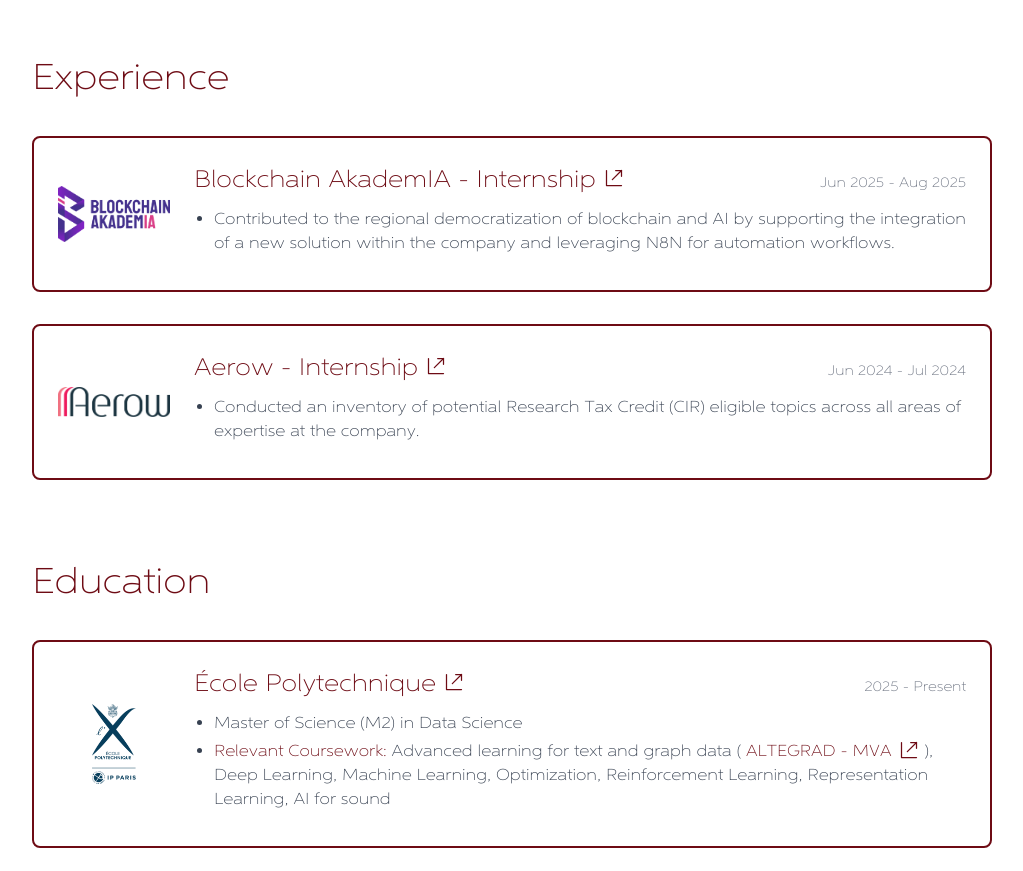
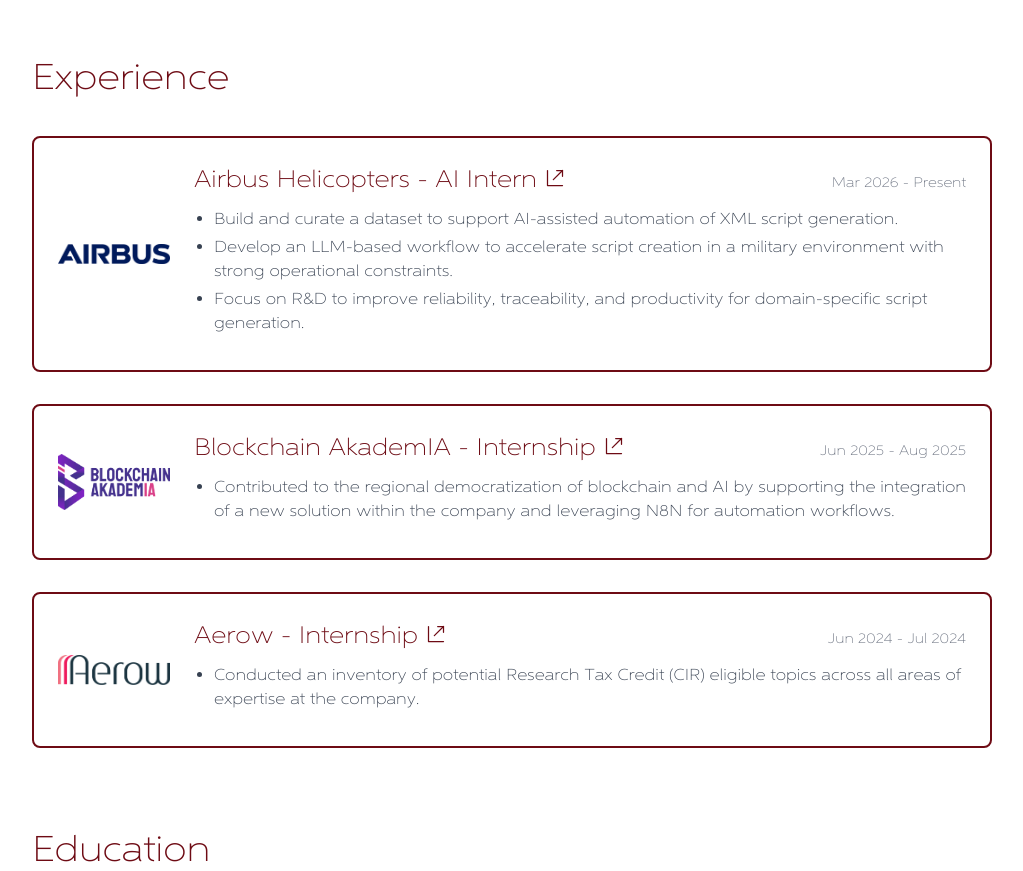
Before and after one commit to vemz/vemz.github.io, an Astro site: page /about in a window 1280 px wide. Shown: the part 760-1631 px from the top of the page, without its empty margins (128-1151 px from the left). Built offline with nearby package versions, Linux system fonts and the light colour scheme; Astro itself is replaced by a stand-in of ours.

Commit message:
update resume

```diff
--- a/src/pages/about.astro
+++ b/src/pages/about.astro
@@ -45,7 +45,7 @@
       <div class="mb-12 sm:mb-16 md:mb-20">
         <h3 class="text-2xl sm:text-3xl md:text-4xl font-light mb-4 sm:mb-6 text-[#6E0B14]">About me</h3>
         <p class="text-base sm:text-lg leading-relaxed text-justify text-gray-700">
-          I am a French student native of Metz pursuing a Master of Science in Data Science at École Polytechnique (IP Paris), with a strong mathematical foundation from preparatory classes and current studies in Applied Mathematics and Computer Science at both École Polytechnique and Télécom SudParis. I am currently seeking a 4-6 month internship in Data Science / Machine Learning or any other related field starting between April and June 2026. Beyond academics, I am passionate about music, as I had the opportunity to be the sound manager of a video club in 2024, which also developed my passion for multimedia creation, and am a big sports enthusiast, practicing tennis since childhood and enjoying watching various sports, especially football, formula 1 and tennis. Feel free to reach out to me via LinkedIn, email or phone for any opportunities or collaborations!
+          I am a French student native of Metz pursuing a Master of Science in Data Science at École Polytechnique (IP Paris), with a strong mathematical foundation from preparatory classes and current studies in Applied Mathematics and Computer Science at both École Polytechnique and Télécom SudParis. I am currently an AI Intern at Airbus Helicopters, where I am building a dataset and an LLM to automate the creation of XML scripts in a constrained military environment. Beyond academics, I am passionate about music, as I had the opportunity to be the sound manager of a video club in 2024, which also developed my passion for multimedia creation, and am a big sports enthusiast, practicing tennis since childhood and enjoying watching various sports, especially football, formula 1 and tennis. Feel free to reach out to me via LinkedIn, email or phone for any opportunities or collaborations!
         </p>
       </div>
 
@@ -54,6 +54,41 @@
         <h3 class="text-2xl sm:text-3xl md:text-4xl font-light mb-6 sm:mb-8 md:mb-10 text-[#6E0B14]">Experience</h3>
 
         <div class="flex flex-col gap-6 sm:gap-8">
+          {/* Experience 1 */}
+          <div class="p-4 sm:p-5 md:p-6 border-2 border-[#6E0B14] rounded-lg transition-all duration-300 hover:bg-[#6E0B14] hover:bg-opacity-5 hover:shadow-lg">
+            <div class="flex flex-col sm:flex-row gap-4 sm:gap-6">
+              {/* Logo */}
+              <div class="flex-shrink-0 w-20 sm:w-24 md:w-28 flex items-center justify-center mx-auto sm:mx-0">
+                <img src="/images/airbus.png" alt="Airbus Helicopters" class="h-16 sm:h-18 md:h-20 w-auto object-contain" />
+              </div>
+
+              {/* Contenu */}
+              <div class="flex-grow">
+                <div class="flex flex-col sm:flex-row sm:justify-between sm:items-baseline mb-3 gap-1">
+                  <a
+                    href="https://www.airbus.com/en/products-services/helicopters"
+                    target="_blank"
+                    rel="noopener noreferrer"
+                    class="text-lg sm:text-xl md:text-2xl font-medium text-[#6E0B14] hover:text-[#8B1520] transition-colors inline-flex items-center"
+                  >
+                    Airbus Helicopters - AI Intern
+                    <svg class="ml-2 w-4 h-4 sm:w-5 sm:h-5 text-[#6E0B14] hover:text-[#8B1520]" viewBox="0 0 24 24" fill="none" xmlns="http://www.w3.org/2000/svg" aria-hidden="true">
+                      <path d="M14 3h7v7" stroke="currentColor" stroke-width="1.5" stroke-linecap="round" stroke-linejoin="round"/>
+                      <path d="M10 14L21 3" stroke="currentColor" stroke-width="1.5" stroke-linecap="round" stroke-linejoin="round"/>
+                      <path d="M21 21H3V3" stroke="currentColor" stroke-width="1.5" stroke-linecap="round" stroke-linejoin="round"/>
+                    </svg>
+                  </a>
+                  <span class="text-sm text-gray-500 font-medium whitespace-nowrap">Mar 2026 - Present</span>
+                </div>
+                <ul class="list-disc list-outside ml-5 space-y-1 text-sm sm:text-base text-gray-700 mb-3">
+                  <li>Build and curate a dataset to support AI-assisted automation of XML script generation.</li>
+                  <li>Develop an LLM-based workflow to accelerate script creation in a military environment with strong operational constraints.</li>
+                  <li>Focus on R&amp;D to improve reliability, traceability, and productivity for domain-specific script generation.</li>
+                </ul>
+              </div>
+            </div>
+          </div>
+
           {/* Experience 1 */}
           <div class="p-4 sm:p-5 md:p-6 border-2 border-[#6E0B14] rounded-lg transition-all duration-300 hover:bg-[#6E0B14] hover:bg-opacity-5 hover:shadow-lg">
             <div class="flex flex-col sm:flex-row gap-4 sm:gap-6">
```
Also changed, not shown: public/images/airbus.png (added), 1 other file.
